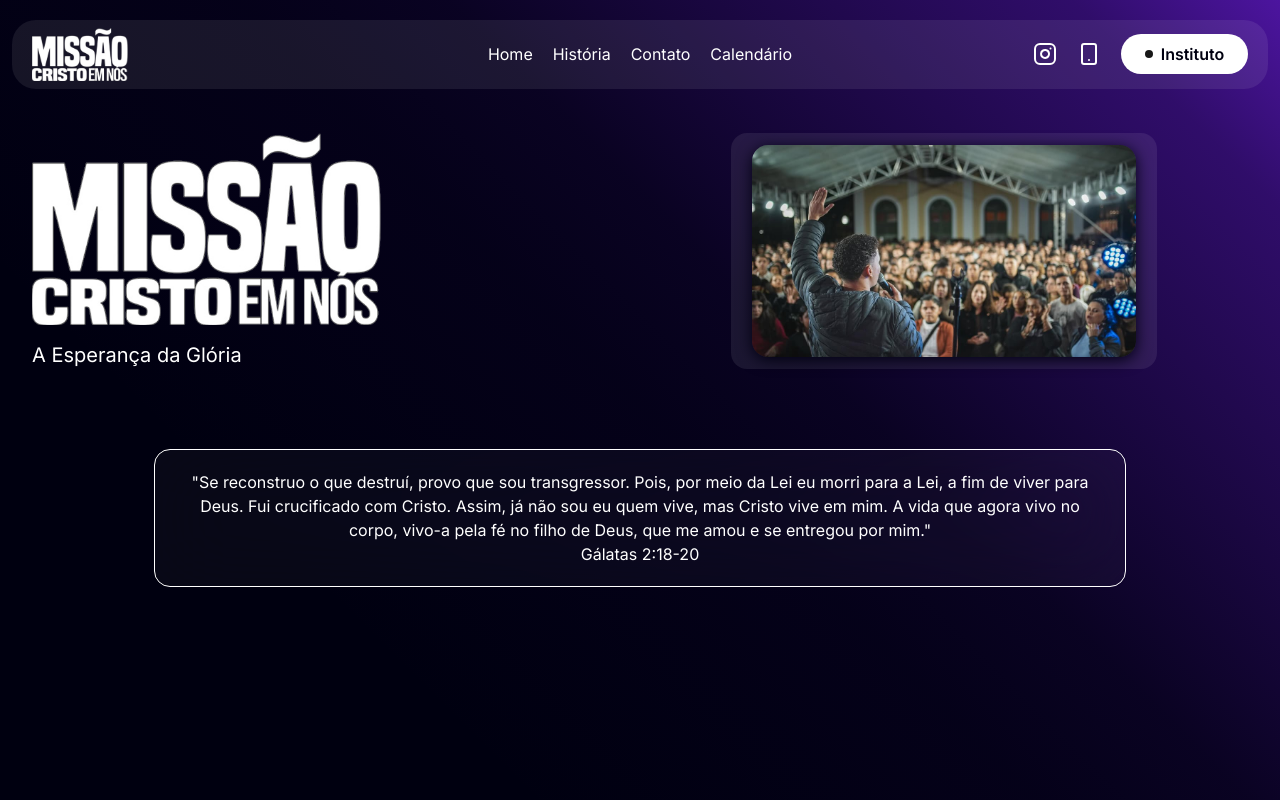
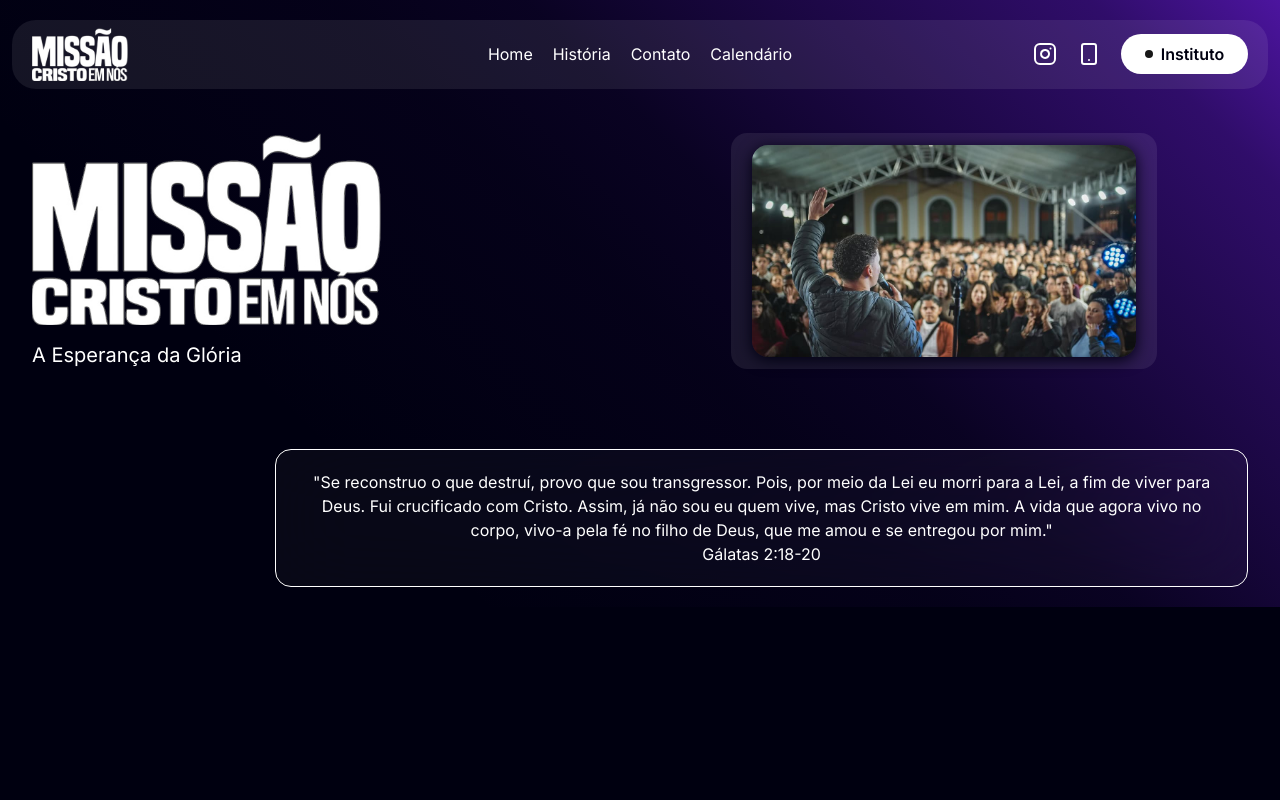
Before and after one commit to DaviC18/CEN-Website, a React (Vite) app: page / in a window 1280 px wide. Built offline with nearby package versions, Linux system fonts and the light colour scheme.

Commit message:
chore:finishing the Home page

```diff
--- a/src/App.tsx
+++ b/src/App.tsx
@@ -3,7 +3,7 @@ import "./App.css";
 
 const App = () => {
   return (
-    <div className="w-full h-screen gradient">
+    <div className="w-full h-full gradient">
       <Home />
     </div>
   );
--- /dev/null
+++ b/src/components/Footer.tsx
@@ -0,0 +1,5 @@
+const Footer = () => {
+  return <div></div>;
+};
+
+export default Footer;
--- a/src/pages/Home.tsx
+++ b/src/pages/Home.tsx
@@ -32,7 +32,7 @@ const Home = () => {
           </div>
         </div>
         <div className="w-full container h-full mx-auto mt-10 max-md:mt-2 py-5 ">
-          <div className="flex max-md:flex-col justify-center items-center">
+          <div className="flex max-md:flex-col justify-end items-center">
             <div className="p-5 w-8/10 max-sm:w-full bg-[rgba(243,243,243,0.03)] backdrop-blur-2xl max-sm:text-center border border-white text-center rounded-2xl">
               <p className="max-sm:p-2.5 text-white max-sm:text-sm ">
                 "Se reconstruo o que destruí, provo que sou transgressor. Pois,
```
